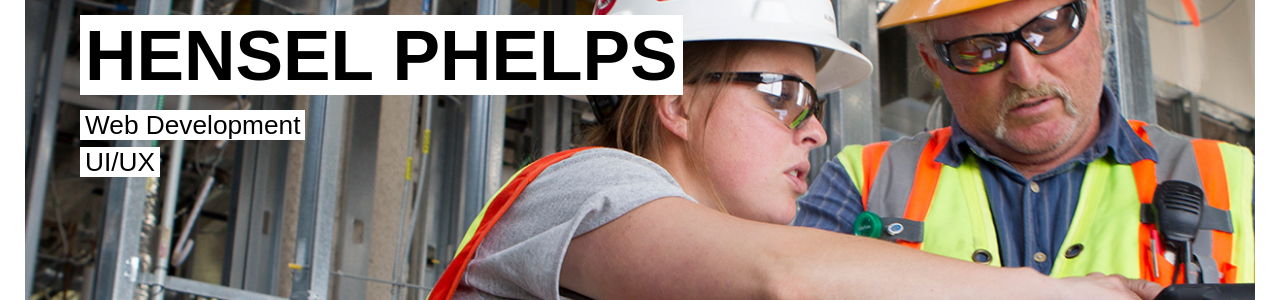
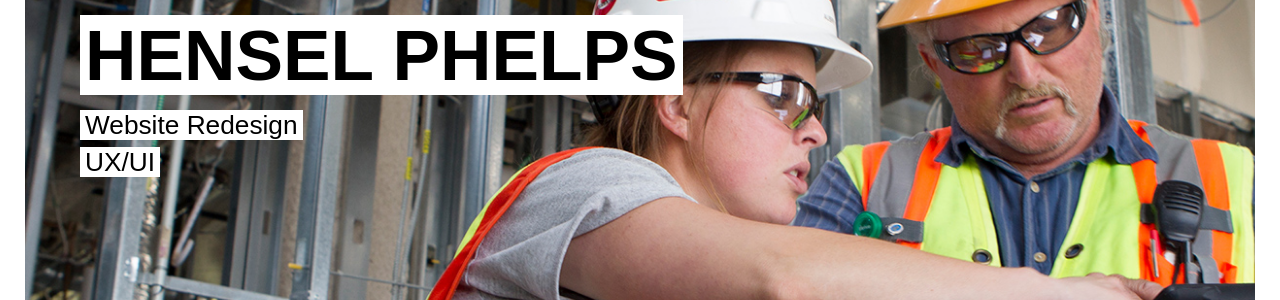
Before and after one commit to jeni4nguy/jeni4nguy.github.io, a Jekyll site: the page built from _posts/2014-07-17-project-2.markdown, in a window 1280 px wide and 900 px high. Shown: the part 295-595 px from the top of the window. Built offline with Jekyll 4.4.1, drawn with Linux system fonts in a browser that asks for light colours.

Commit message:
hp
title change

```diff
--- a/_posts/2014-07-17-project-2.markdown
+++ b/_posts/2014-07-17-project-2.markdown
@@ -9,8 +9,8 @@
 alt: image-alt
 project-date: April 2014
 client: Start Bootstrap
-category: Web Development
-disipline: UI/UX
+category: Website Redesign
+disipline: UX/UI
 duration: 5+ months
 description: Details on the Hensel Phelps Project
 
```
